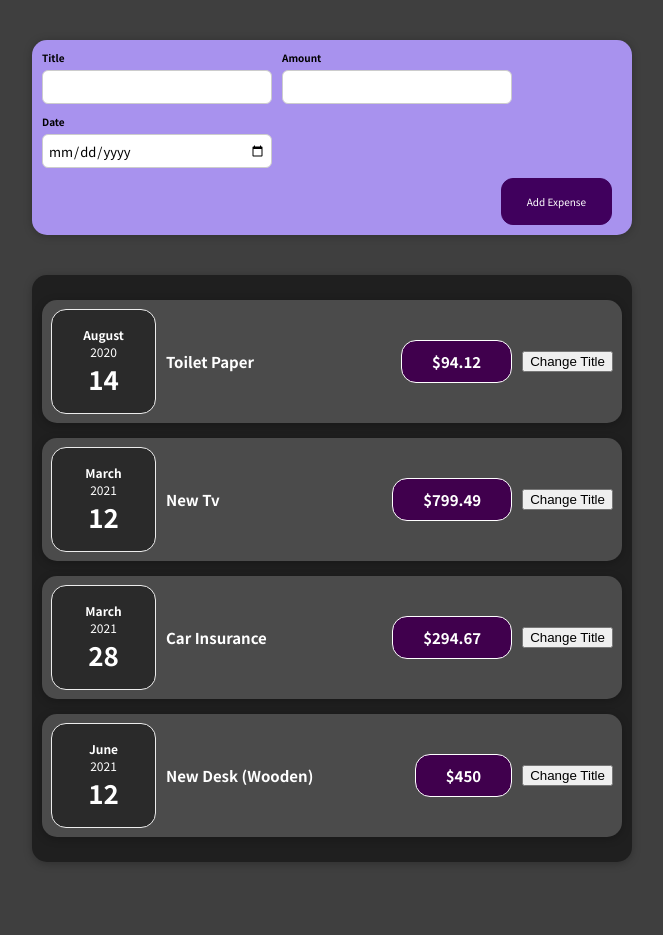
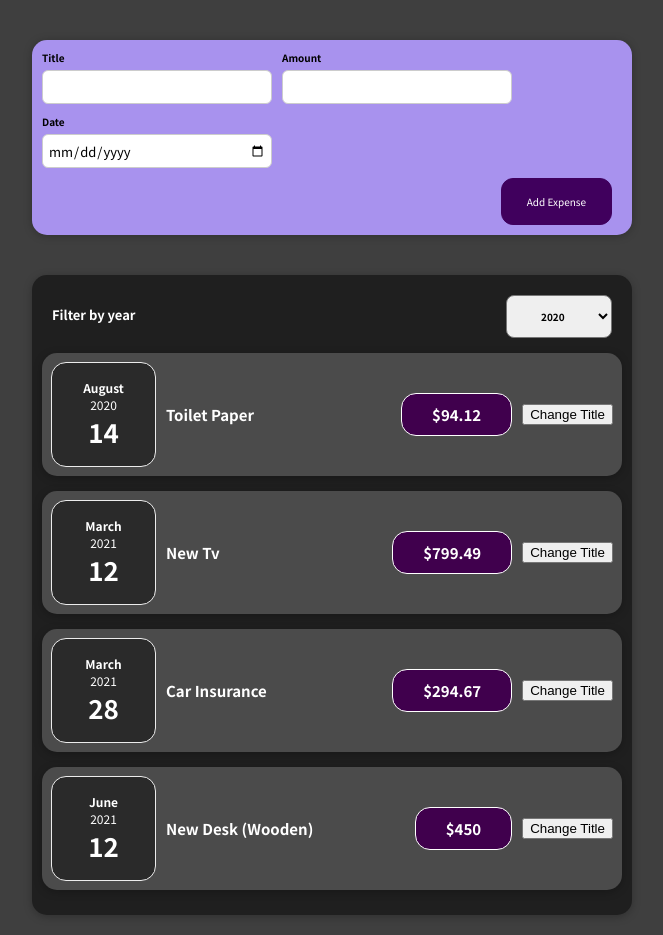
Before and after one commit to StrongMind0/React.-Expenses-App, a React (Create React App) app: page / in a window 1280 px wide. Shown: the whole page, without its empty margins (308-971 px from the left). Before the commit the page ends 882 px from the top, so only its background shows below. Built offline with nearby package versions, Linux system fonts and the light colour scheme.

Commit message:
Adding filter component and lifting up state

```diff
--- a/src/components/Expenses/Expenses.js
+++ b/src/components/Expenses/Expenses.js
@@ -1,16 +1,22 @@
-import React from 'react';
+import React, {useState} from 'react';
 
 import './Expenses.css'
 import ExpenseItem from "./ExpenseItem"
 import Card from '../UI/Card';
-// import NewExpense from '../NewExpenses/NewExpense';
+import ExpensesFilter from './ExpensesFilter';
 
 const Expense =(props)=> {
-    const items = props.items;
+   const items = props.items;
+
+   const [filteredYear, setFilteredYear] = useState('2020');
+   const filterChangeHandler = (enteredYear) => {
+      setFilteredYear(enteredYear)
+   }
 
     return (
        <div>
           <Card className="expenses">
+             <ExpensesFilter selected={filteredYear} onChangeFilter={filterChangeHandler} />
              <ExpenseItem
                 title={items[0].title}
                 amount={items[0].amount}
--- /dev/null
+++ b/src/components/Expenses/ExpensesFilter.css
@@ -0,0 +1,26 @@
+.expenses-filter {
+  color: white;
+  padding: 0 1rem;
+}
+
+.expenses-filter__control {
+  display: flex;
+  width: 100%;
+  align-items: center;
+  justify-content: space-between;
+  margin: 1rem 0;
+}
+
+.expenses-filter label {
+  font-size: 1.3rem;
+  font-weight: bold;
+  margin-bottom: 0.5rem;
+}
+
+.expenses-filter select {
+  outline: none;
+  font: inherit;
+  padding: 1.2rem 3rem;
+  font-weight: bold;
+  border-radius: 8px;
+}
--- /dev/null
+++ b/src/components/Expenses/ExpensesFilter.js
@@ -0,0 +1,25 @@
+import React from 'react';
+
+import './ExpensesFilter.css';
+
+const ExpensesFilter = (props) => {
+    const changeHandler = event => {
+        props.onChangeFilter(event.target.value)
+    };
+
+  return (
+    <div className='expenses-filter'>
+      <div className='expenses-filter__control'>
+        <label>Filter by year</label>
+        <select value={props.selected} onChange={changeHandler}>
+          <option value='2022'>2022</option>
+          <option value='2021'>2021</option>
+          <option value='2020'>2020</option>
+          <option value='2019'>2019</option>
+        </select>
+      </div>
+    </div>
+  );
+};
+
+export default ExpensesFilter;
--- a/src/components/NewExpenses/NewExpense.js
+++ b/src/components/NewExpenses/NewExpense.js
@@ -2,14 +2,13 @@
 import './NewExpenses.css'
 import ExpensesForm from "./ExpensesForm"
 
-const NewExpense = () => {
+const NewExpense = (props) => {
     const saveExpenseDataHandler = (enteredExpenseData) => {
         const expenseData = {
             ...enteredExpenseData,
             id: Math.random().toString()
         };
-
-        console.log(expenseData);
+        props.onAddExpense(expenseData)
     }
 
 
```
